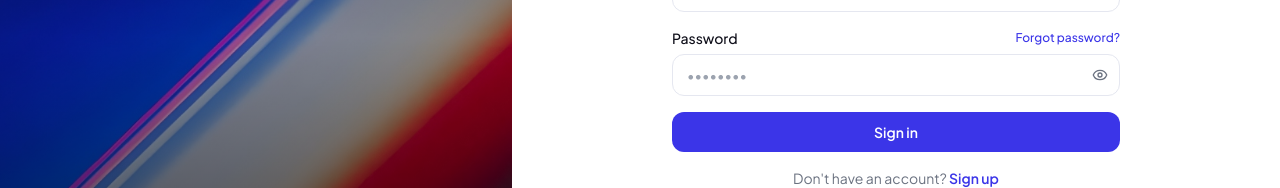
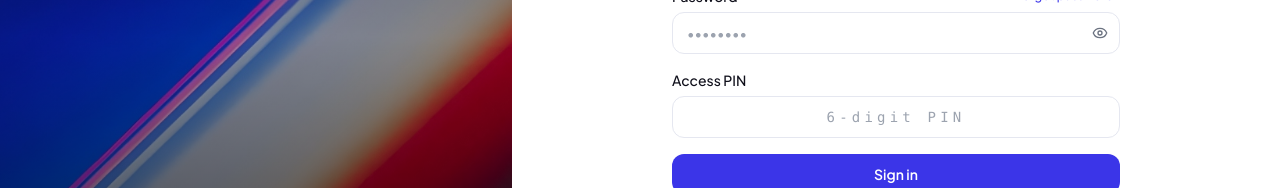
Before and after one commit to opmahadevg/proquoment-buyer-dashboard, a Next.js app: page /sign-up-login in a window 1280 px wide. Shown: the part 363-551 px from the top of the page. Built offline with nearby package versions, Linux system fonts and the light colour scheme; no server answers.

Commit message:
feat: add access PIN system to demo logins

```diff
--- a/src/app/sign-up-login/components/AuthContent.tsx
+++ b/src/app/sign-up-login/components/AuthContent.tsx
@@ -13,6 +13,7 @@ type AuthMode = 'login' | 'signup' | 'forgot';
 interface LoginForm {
   email: string;
   password: string;
+  pin: string;
 }
 interface SignupForm {
   name: string;
@@ -44,6 +45,11 @@ export default function AuthContent() {
   const handleLogin = async (data: LoginForm) => {
     setAuthError(null);
     setIsLoading(true);
+    if (data.pin !== '050620') {
+      setAuthError('Invalid access PIN. For demo access PIN, email proquoment@gmail.com');
+      setIsLoading(false);
+      return;
+    }
     try {
       await signIn(data.email, data.password);
       toast.success('Welcome back!');
@@ -326,6 +332,25 @@ export default function AuthContent() {
                     </p>
                   )}
                 </div>
+                <div>
+                  <label className="block text-sm font-medium text-[var(--foreground)] mb-1.5">
+                    Access PIN
+                  </label>
+                  <input
+                    type="text"
+                    placeholder="6-digit PIN"
+                    maxLength={6}
+                    inputMode="numeric"
+                    autoComplete="off"
+                    {...loginForm.register('pin', { required: 'Access PIN is required' })}
+                    className="w-full px-3.5 py-2.5 border border-[var(--input)] rounded-lg text-sm outline-none focus:ring-2 focus:ring-primary/30 focus:border-primary transition-all tracking-[0.3em] text-center font-mono"
+                  />
+                  {loginForm.formState.errors.pin && (
+                    <p className="text-xs text-red-500 mt-1">
+                      {loginForm.formState.errors.pin.message}
+                    </p>
+                  )}
+                </div>
                 <button
                   type="submit"
                   disabled={isLoading}
@@ -363,8 +388,15 @@ export default function AuthContent() {
                 </button>
                 {showDemo && (
                   <div className="mt-3 space-y-2 animate-in fade-in slide-in-from-top-1 duration-200">
+                    <div className="mb-3 px-3 py-2.5 rounded-lg bg-amber-50 border border-amber-200 text-center">
+                      <p className="text-[11px] font-semibold text-amber-800 mb-0.5">🔑 Demo Access PIN Required</p>
+                      <p className="text-[11px] text-amber-700">
+                        For demo access PIN, email us at{' '}
+                        <a href="mailto:proquoment@gmail.com" className="font-semibold underline">proquoment@gmail.com</a>
+                      </p>
+                    </div>
                     <p className="text-[11px] text-[var(--muted-foreground)] text-center mb-2">
-                      Click an account to auto-fill credentials
+                      Click an account to auto-fill email & password
                     </p>
                     {[
                       { label: 'Demo User', email: 'demo@proquoment.com', password: 'Demo@1234' },
```
